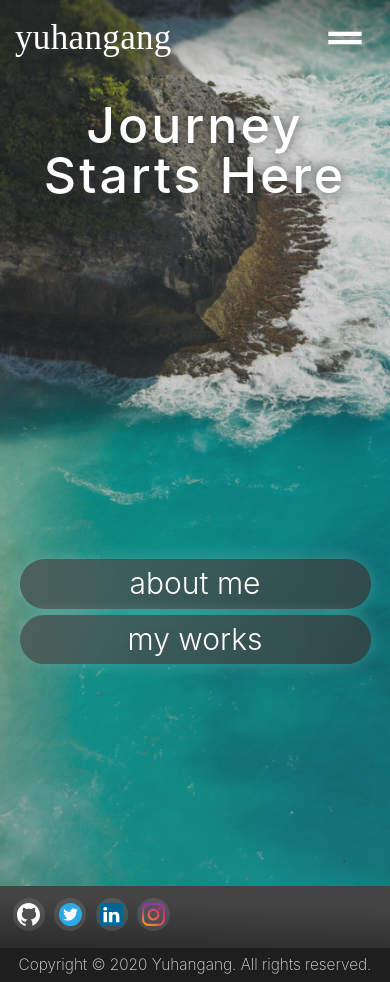
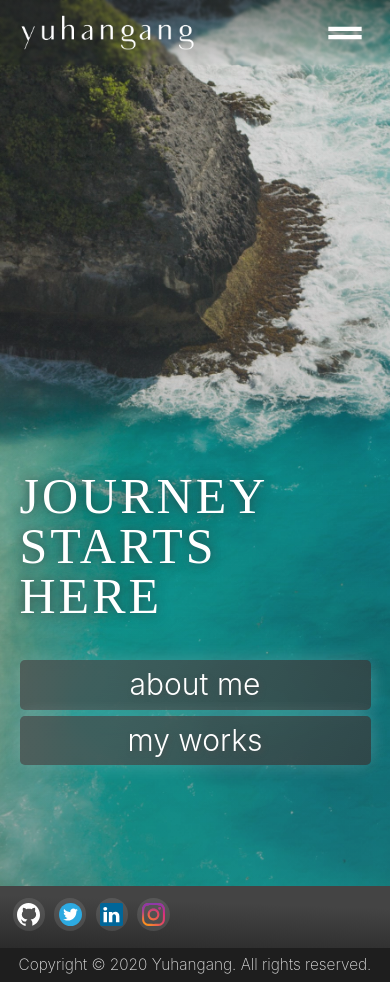
Before and after one commit to yuhangang/yuhangangdotcom, a Next.js app: page / in a window 390 px wide. Built offline with nearby package versions, Linux system fonts and the light colour scheme.

Commit message:
add some text content

```diff
--- a/components/navBar/NavBar1.module.scss
+++ b/components/navBar/NavBar1.module.scss
@@ -53,7 +53,7 @@ visibility: center;
     position: relative;
     padding: 1.5vh 5vw;
     max-width: 100%;
-    min-height: 75px;
+    min-height: 65px;
     margin-left: auto;
     margin-right: auto;
 
@@ -69,6 +69,7 @@ visibility: center;
     flex: 1 1 30%;
   }
   &__right {
+    padding-top: 10px;
     vertical-align: center;
     height: 50px;
     flex: 1 1 70%;
@@ -332,8 +333,20 @@ visibility: center;
   }
 }
 */
+.img{
+  height:60px;
+  width:250px;
+  padding-left:10px;
+}
 
 @media screen and (max-width: 65rem) {
+  .img{
+    height:45px;
+    width:200px;
+    padding-left:10px;
+  }
+
+
   .h3 {
     font-size: 35px;
     vertical-align: middle;
@@ -356,8 +369,11 @@ visibility: center;
       position: fixed;
       z-index:9999;
       width:50%;
+      padding-top:2px;
+      padding-left: 10px;
     }
     &__right {
+      padding-top: 0px;
       position: fixed;
       z-index: 88;
       width:100%;
--- a/components/navBar/NavBar1.tsx
+++ b/components/navBar/NavBar1.tsx
@@ -15,8 +15,8 @@ export default function NavBar1(): JSX.Element {
 
 
         <div className={styles.navbar__left}>
-
-          <Link href='/'><div className={styles.h3}>yuhangang</div></Link>
+         <a href="/"><img className={styles.img} src="/icons/logo.png"/>
+         </a>
         </div>
 
 
--- a/pages/about.tsx
+++ b/pages/about.tsx
@@ -40,7 +40,6 @@ export default function About({
                         </a>
                         <div className={styles.intro}>
                 Yu Hang Ang, 22, an final year computer science student from Monash University Malaysia.
-                My interest.
                 I'm currently working on my own projects in web app and mobiles app and looking forward to opportunities in software development and data science fields.
 
                 </div>
@@ -59,7 +58,8 @@ export default function About({
             title="Experiences"
             items={[
               {
-                dateTime: "7/2020 - 8/2020", title: "Website Development", link: '/yuhangang.com'
+                dateTime: "7/2020 - 8/2020", title: "Website Development", link: '/yuhangang.com',
+                detail:"built my first personal website from scratch."
               },
               { dateTime: "4/2019 - 6/2020", title: "Flutter Application Development", link: '/theranos' ,
               detail:"In an Software development unit, collaborated with group mate to designed and developed an mobile application to tracking latest patients' data using flutter based on requirement."},
--- a/pages/theranos.tsx
+++ b/pages/theranos.tsx
@@ -33,7 +33,7 @@ export default function Home({
               {ResponsiveComponent(
                 <div className={styles.projectIntroTile}>
                   <h1>Theranos, a Flutter HealthCare app</h1>
-               An Flutter App connecting FHIR server which stores electronic medical records, to implement login functionality.. The users able to select which patients
+               An Flutter App connecting FHIR server which stores electronic medical records, to implement login functionality. The users able to select which patients
                he/she wants to monitor, and the app should show the latest total cholesterol and blood pressure values of the selected patients in both table and chart format.
 
 
--- a/styles/page_styles/about.module.scss
+++ b/styles/page_styles/about.module.scss
@@ -83,12 +83,12 @@
   min-height: 10rem;
   border-radius: 10rem;
   transition: 0.5s;
-  border: solid 5px rgba(255, 255, 255, 0.1);
+  border: solid 4px rgba(255, 255, 255, 0.6);
   filter: rgba(255, 255, 255, 0.1);
 }
 
 .profileContainer:hover .profile_picture {
-  border: solid 5px rgba(255, 255, 255, 0.07);
+  border: solid 4px rgba(255, 255, 255, 0.3);
   filter: brightness(80%);
 }
 
--- a/styles/page_styles/home.module.scss
+++ b/styles/page_styles/home.module.scss
@@ -30,16 +30,19 @@
 }
 
 .mainContainerTitle {
+  user-select: none;
+  font-family: 'Audrey';
+  text-transform: uppercase;
   letter-spacing: 3px;
   text-shadow: 0 0 15px rgba(50,50,50,0.3), 0 0 10px rgba(50,50,50,.4);
   margin: 0 auto;
   margin-bottom: 20px;
   align-items: center;
   padding: 1rem 0;
-  line-height: 70px;
-  font-size: 70px;
+  line-height: 4rem;
+  font-size: 4rem;
   color: white;
-  font-weight: 500;
+
   cursor: pointer;
 
 }
@@ -57,7 +60,7 @@
   height: 3.1rem;
   line-height: 3.1rem;
   padding: 5px auto;
-  border-radius: 2rem;
+  border-radius: 5px;
   //border: 2px solid rgba(222,222,222);
   color: white;
   text-shadow: 2px 2px 5px rgba(75, 75, 75, 0.7);
@@ -70,6 +73,7 @@
   background-color: rgba(255, 255, 255, 0.3);
   //border: 2px solid #ffffff;
 }
+
 
 @media screen and (max-width: 45rem) {
 
@@ -103,19 +107,17 @@
   }
 
   .mainContainerTitle {
-    top: 0;
+
     width: 100%;
 
-    transition: 1s;
-    position: absolute;
-    text-align: center;
-    margin: 10vh auto;
+    margin: 0 auto;
+    margin-bottom: 20px;
+    align-items: center;
+    padding: 1rem 0;
+    padding-right: 30%;
     line-height: 50px;
-    align-items: center;
-    letter-spacing: 0.4;
     font-size: 50px;
     color: white;
-    cursor: pointer;
 
   }
   .mainContainerTitle{
--- a/styles/page_styles/project.module.scss
+++ b/styles/page_styles/project.module.scss
@@ -87,49 +87,38 @@
 }
 
 .homeButton {
+  user-select: none;
   top: 1;
   bottom: 0;
   left: 0;
   right: 0;
-
-
   position: fixed;
   z-index: 9999;
   margin: 20vh auto;
+  box-shadow: 0 0 20px rgba(255,255,255,0.1), 0 0 20px rgba(255,255,255,.1);
   font-size: 24px;
+  display: inline-block;
+  vertical-align: center;
   align-items: center;
   text-align: center;
-  width: 20rem;
-  max-width: 80%;
-
-  height: 3rem;
-  line-height: 3rem;
-  border-radius: 2rem;
+  width: 100%;
+  max-width: 25rem;
+  height: 3.1rem;
+  line-height: 3.1rem;
+  padding: 5px auto;
+  border-radius: 5px;
   //border: 2px solid rgba(222,222,222);
   color: white;
-  font-weight: 500;
+  text-shadow: 2px 2px 5px rgba(75, 75, 75, 0.7);
+
   backdrop-filter: blur(10px);
-  background-position: left center;
-  background-size: 200% 100%;
-  border-radius: 50px;
-  //moz-transition: all .4s ease-in-out;
-  -o-transition: all .4s ease-in-out;
-  -webkit-transition: all .4s ease-in-out;
-  transition: all .4s ease-in-out;
-  background-image:  linear-gradient(to right, #df6998, #da7e5d, #eb1765 , #e6a235);
-  text-shadow: 2px 2px 10px rgba(75, 75, 75, 0.4);
-  box-shadow:0 5px 50px rgba(250, 250, 250, 0.4), 0 0 40px rgba(250, 250, 250, 0.2) inset;
+  background: linear-gradient(300deg, rgba(80, 80, 80, 0.7) 0%, rgba(100, 100, 100, 0.7) 74%);
+  transition:0.5s;
 }
 
 .homeButton:hover {
-  user-select: none;
-  background-position: right center;
-  //opacity: 0.9;
-  background-position: 100% 0;
-  //moz-transition: all .4s ease-in-out;
-  -o-transition: all .4s ease-in-out;
-  -webkit-transition: all .4s ease-in-out;
-  transition: all .4s ease-in-out;
+
+  background: linear-gradient(300deg, rgba(80, 80, 80,0.8) 0%, rgba(100, 100, 100,0.8) 74%);
 
 }
 
@@ -143,6 +132,7 @@
 @media screen and (max-width: 45rem) {
 
   .homeButton {
+    width:90%;
     margin: 5vh auto;
   }
 }
```
Also changed, not shown: pages/yuhangang.com.tsx (+10 -5 lines), public/icons/logo.png (added).
